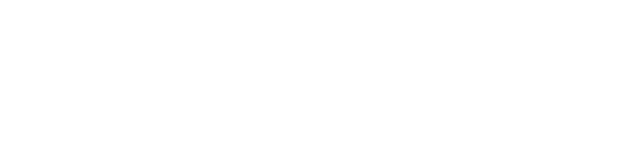
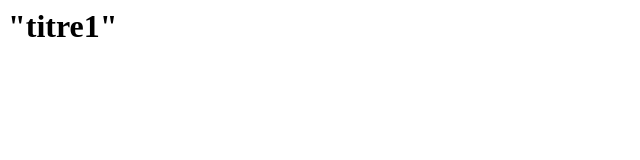
Before and after one commit to levequesa/helloworld, a plain HTML site: page index.html in a window 1280 px wide. Shown: the whole page, without its empty margins (0-640 px from the left). Drawn offline with Linux system fonts and the light colour scheme.

Commit message:
Update index.html

```diff
--- a/index.html
+++ b/index.html
@@ -3,5 +3,6 @@
     <title>"helloworld nouvelle version"</title>
   </head>
   <body>
+    <h1>"titre1"</h1>
   </body>
 </html>
```
